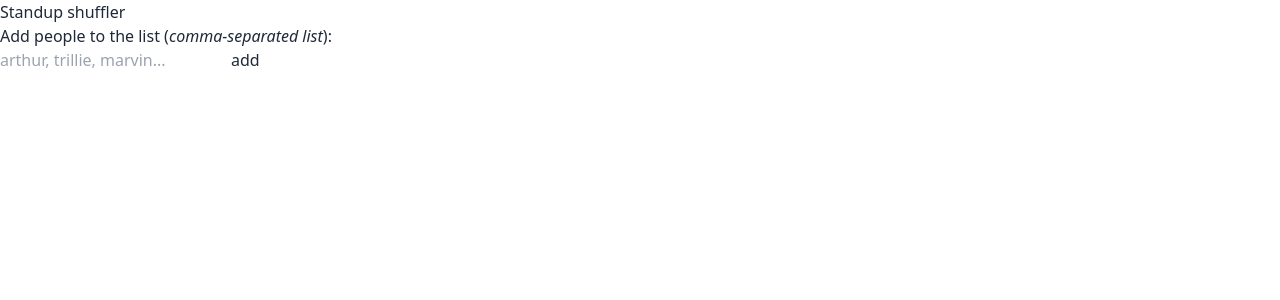
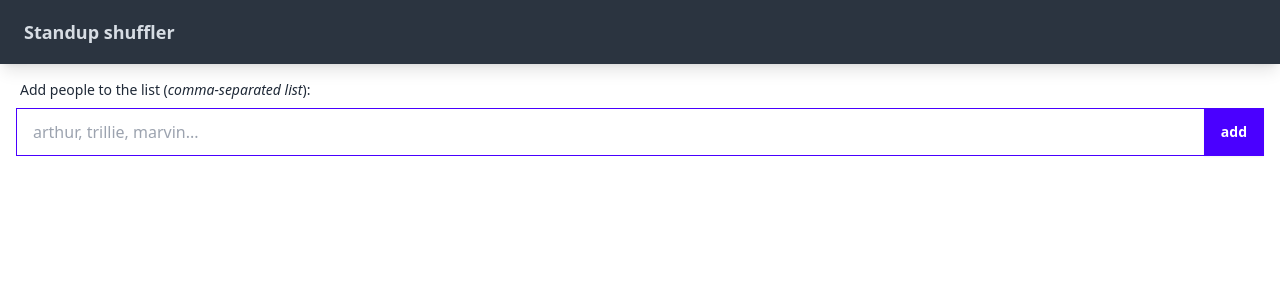
Before and after one commit to moebiusmania/standup-shuffler, a Preact app: page / in a window 1280 px wide. Shown: the top 300 px of the page. Built offline with nearby package versions, Linux system fonts and the light colour scheme.

Commit message:
feat: update configurations

```diff
--- a/tailwind.config.js
+++ b/tailwind.config.js
@@ -1,7 +1,6 @@
 module.exports = {
-  purge: ["./src/**/*.{js,jsx,ts,tsx}", "./index.html"],
+  content: ["./src/**/*.{js,jsx,ts,tsx}", "./index.html"],
   darkMode: "class",
-  content: [],
   theme: {
     container: {
       center: true,
--- a/vite.config.ts
+++ b/vite.config.ts
@@ -1,8 +1,13 @@
 import { defineConfig } from "vite";
 import preact from "@preact/preset-vite";
 
+const isPROD: boolean = process.env.NODE_ENV === "production";
+
 // https://vitejs.dev/config/
 export default defineConfig({
-  base: "/standup-shuffler/",
+  server: {
+    port: 3000,
+  },
+  base: isPROD ? "/standup-shuffler/" : "/",
   plugins: [preact()],
 });
```
